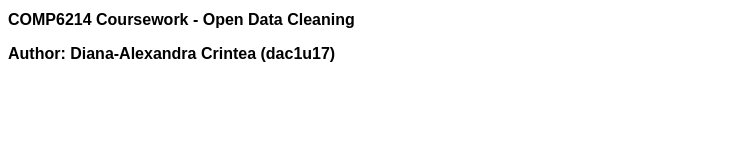
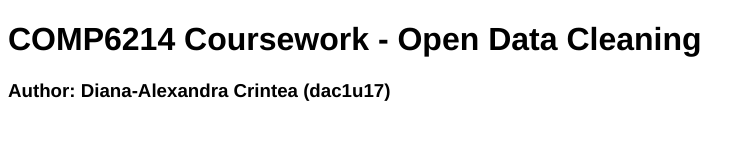
Before and after one commit to Dianna98/Dianna98.github.io, a plain HTML site: page index.html in a window 1280 px wide. Shown: the whole page, without its empty margins (0-755 px from the left). Drawn offline with nearby package versions, Linux system fonts and the light colour scheme.

Commit message:
Update index.html

```diff
--- a/index.html
+++ b/index.html
@@ -3,9 +3,8 @@
 <head>
     <style>
         html * {
-            font-size: 1em !important;
-            color: #000 !important;
-            font-family: Arial !important;
+            /*color: #000 !important;*/
+            font-family: Helvetica !important;
         }
     </style>
     <meta charset="UTF-8">
```
